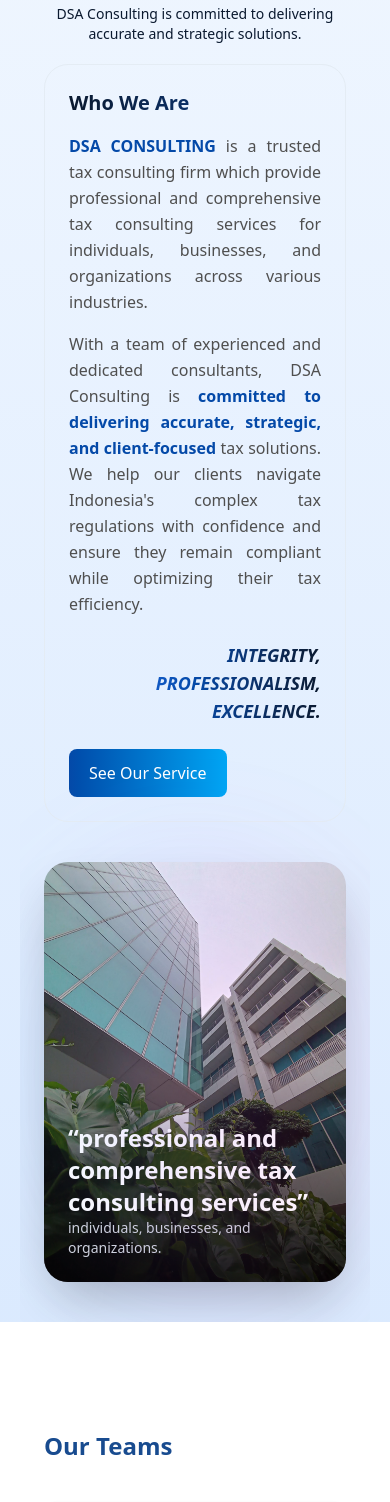
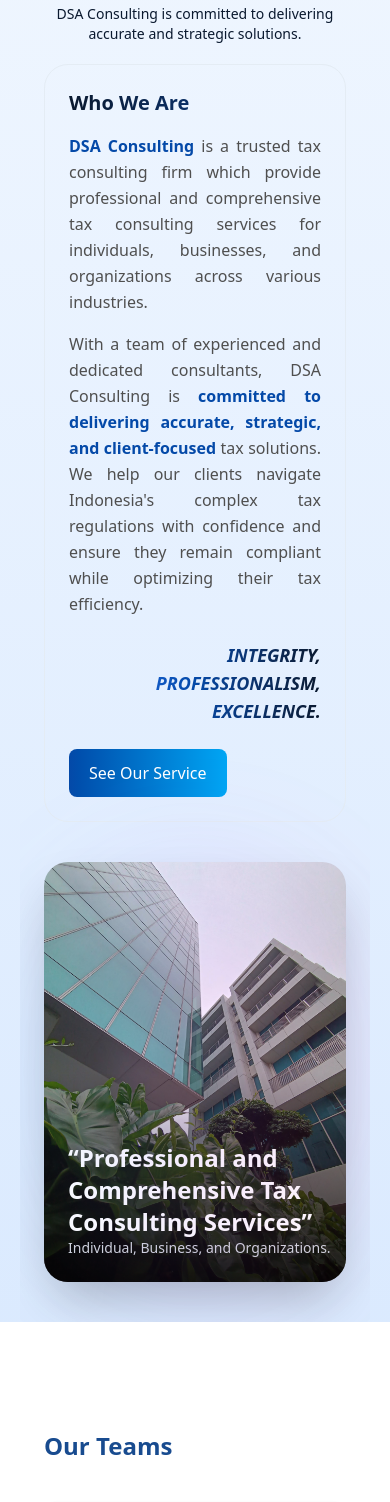
Before and after one commit to Mhilmy11/DSA_Indo_Consulting, a React (Vite) app: page / in a window 390 px wide. Shown: the part 920-2422 px from the top of the page. Built offline with nearby package versions, Linux system fonts and the light colour scheme.

Commit message:
change device

```diff
--- a/src/components/AboutSection.jsx
+++ b/src/components/AboutSection.jsx
@@ -29,7 +29,7 @@
 
                   <p className="py-4 text-[#4F4F4F] leading-relaxed text-justify">
                     <span className="font-bold text-primary">
-                      DSA CONSULTING
+                      DSA Consulting
                     </span>{" "}
                     is a trusted tax consulting firm which provide professional
                     and comprehensive tax consulting services for individuals,
@@ -72,10 +72,10 @@
                     <div className="absolute inset-0 bg-gradient-to-t from-black/80 via-transparent to-transparent" />
                     <div className="absolute bottom-6 left-6">
                       <h3 className="text-white text-2xl font-bold">
-                        “professional and comprehensive tax consulting services”
+                        “Professional and Comprehensive Tax Consulting Services”
                       </h3>
                       <p className="text-gray-300 text-sm">
-                        individuals, businesses, and organizations.
+                        Individual, Business, and Organizations.
                       </p>
                     </div>
                   </div>
--- a/src/components/Footer.jsx
+++ b/src/components/Footer.jsx
@@ -24,11 +24,10 @@
               </div>
             </div>
 
-            <div className=" py-6">
-              <p className=" text-white">
-                Graha Persada Office Park, Jl. KH. Noer Ali No.3A, Kayuringin
-                Jaya, South Bekasi, West Java, Indonesia.
-              </p>
+            <div className=" py-6 text-white">
+              <p>Graha Persada Office Park - Building B, 5th Floor, Unit G</p>
+              <p>Jl. KH. Noer Ali No.3A, Kayuringin Jaya, Bekasi Selatan</p>
+              <p>Jawa Barat, Indonesia - 17144</p>
             </div>
 
             <div className=" flex items-center gap-6">
@@ -50,7 +49,7 @@
 
             <div className=" md:flex justify-between items-center">
               <div className="text-sm mt-3 italic font-semibold">
-                © {new Date().getFullYear()} 2025 DSA Consulting — All rights
+                © {new Date().getFullYear()} DSA Consulting — All rights
                 reserved
               </div>
 
--- a/src/components/GetInTouch.jsx
+++ b/src/components/GetInTouch.jsx
@@ -53,7 +53,9 @@
                 </p> */}
 
                 <div className=" pt-5 pb-16">
-                  <p className=" text-[#4F4F4F] text-sm">visit our office :</p>
+                  <h3 className=" text-[#4F4F4F] font-bold md:text-3xl text-xl pt-5">
+                    Visit Our Office :
+                  </h3>
 
                   <div className="w-full overflow-hidden">
                     <div className="relative w-full pb-[56.25%]">
--- /dev/null
+++ b/src/components/OurClient.jsx
@@ -0,0 +1,7 @@
+export default function OurClient() {
+  return (
+    <>
+      <div></div>
+    </>
+  );
+}
```
